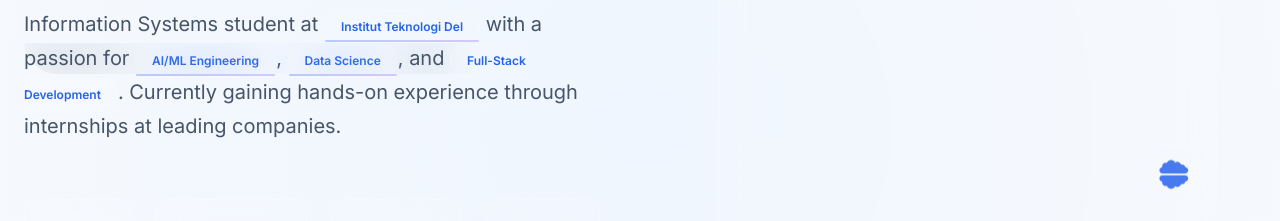
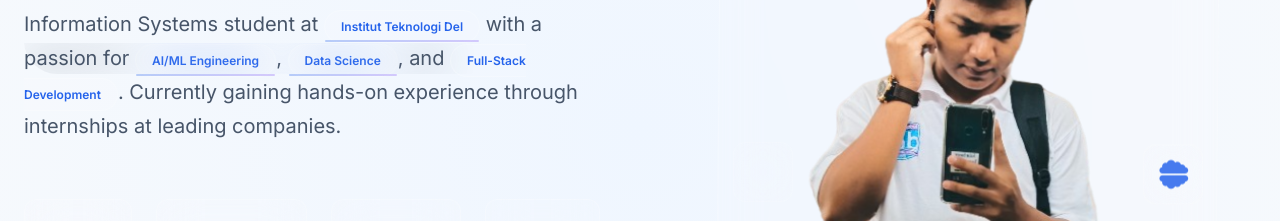
Before and after one commit to reinaldyhutapea/Portofolio-FE, a plain HTML site: page index.html in a window 1280 px wide. Shown: the part 564-785 px from the top of the page. Drawn offline with nearby package versions, Linux system fonts and the light colour scheme.

Commit message:
Update index.html

```diff
--- a/index.html
+++ b/index.html
@@ -300,7 +300,7 @@
                             <div class="profile-card">
                                 <div class="card-glow"></div>
                                 <div class="profile-image-container">
-                                    <img src="/placeholder.svg?height=400&width=400" alt="Reinaldy Hutapea" class="profile-image">
+                                    <img src="/assets/profile.png" alt="Reinaldy Hutapea" class="profile-image">
                                     <div class="image-overlay"></div>
                                 </div>
                                 <div class="status-indicator">
```
